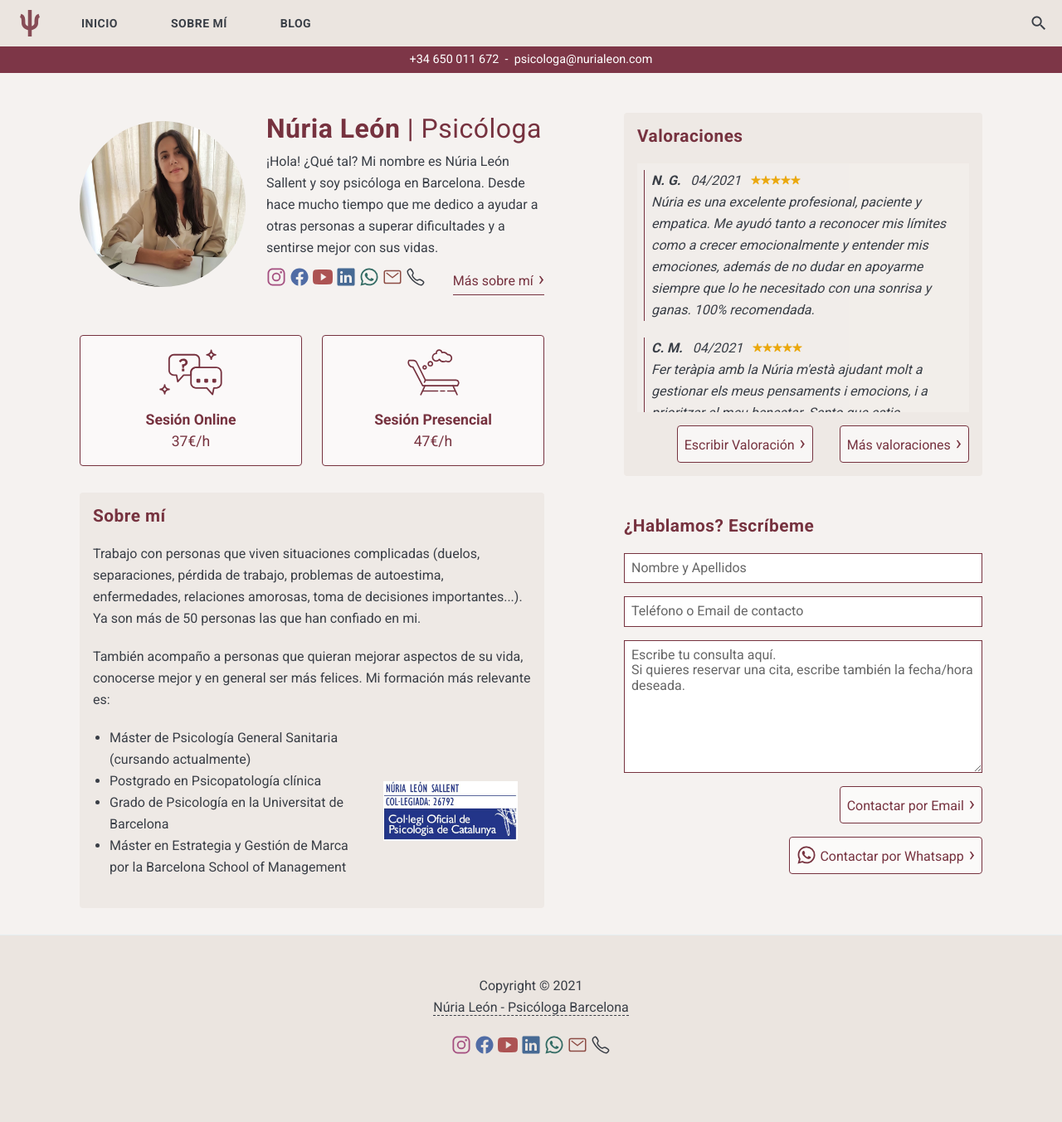
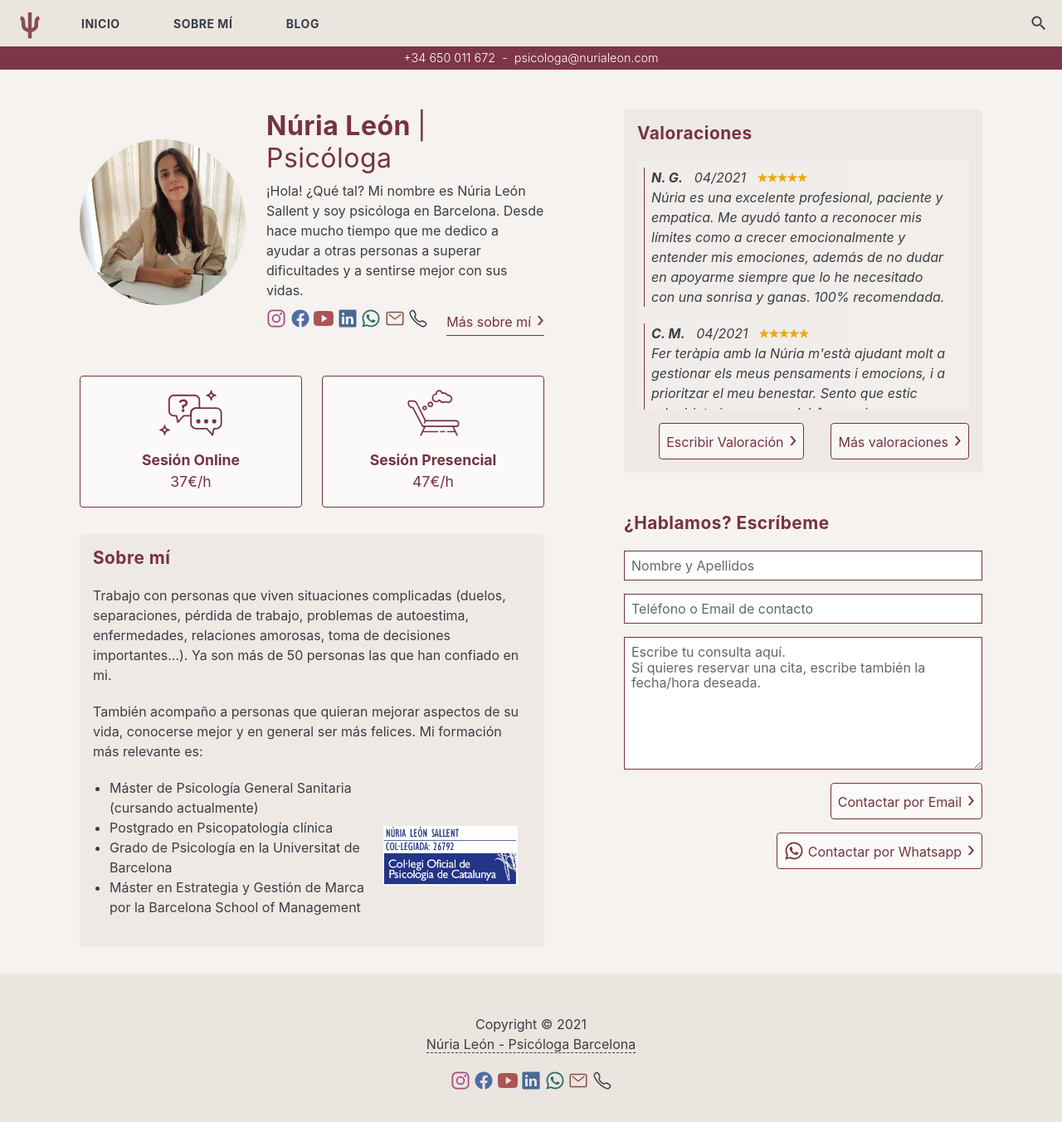
Before and after one commit to nurialeonsallent/nurialeon.com, a Jekyll site: the page built from index.html, in a window 1280 px wide and 1364 px high. Shown: the top 1353 px of the window at 83% size. Built offline with Jekyll 4.4.1, drawn with Linux system fonts in a browser that asks for light colours; nearby versions of some CDN libraries.

Commit message:
Update _variables.scss

```diff
--- a/_sass/0-settings/_variables.scss
+++ b/_sass/0-settings/_variables.scss
@@ -48,16 +48,16 @@
 // *****************
 // Typography
 // *****************
-$base-font-size: 16px;
+$base-font-size: 1rem;
 $base-font-style: normal;
 $base-font-variant: normal;
 $base-font-weight: normal;
-$base-font-family: 'Roboto', Helvetica Neue, Helvetica, Arial, sans-serif;
-$base-line-height: 26px;
+$base-font-family: -apple-system, BlinkMacSystemFont, "Segoe UI Web Regular", "Segoe UI", Helvetica, Arial, sans-serif, "Apple Color Emoji", "Segoe UI Emoji";
+$base-line-height: 1.5;
 
 // Headings
 $heading-font-weight: 700;
-$heading-font-family: 'Roboto', Helvetica Neue, Helvetica, Arial, sans-serif;
+$heading-font-family: -apple-system, BlinkMacSystemFont, "Segoe UI Web Regular", "Segoe UI", Helvetica, Arial, sans-serif, "Apple Color Emoji", "Segoe UI Emoji";
 
 $font-size-h1:  36px;
 $font-size-h2:  28px;
```
